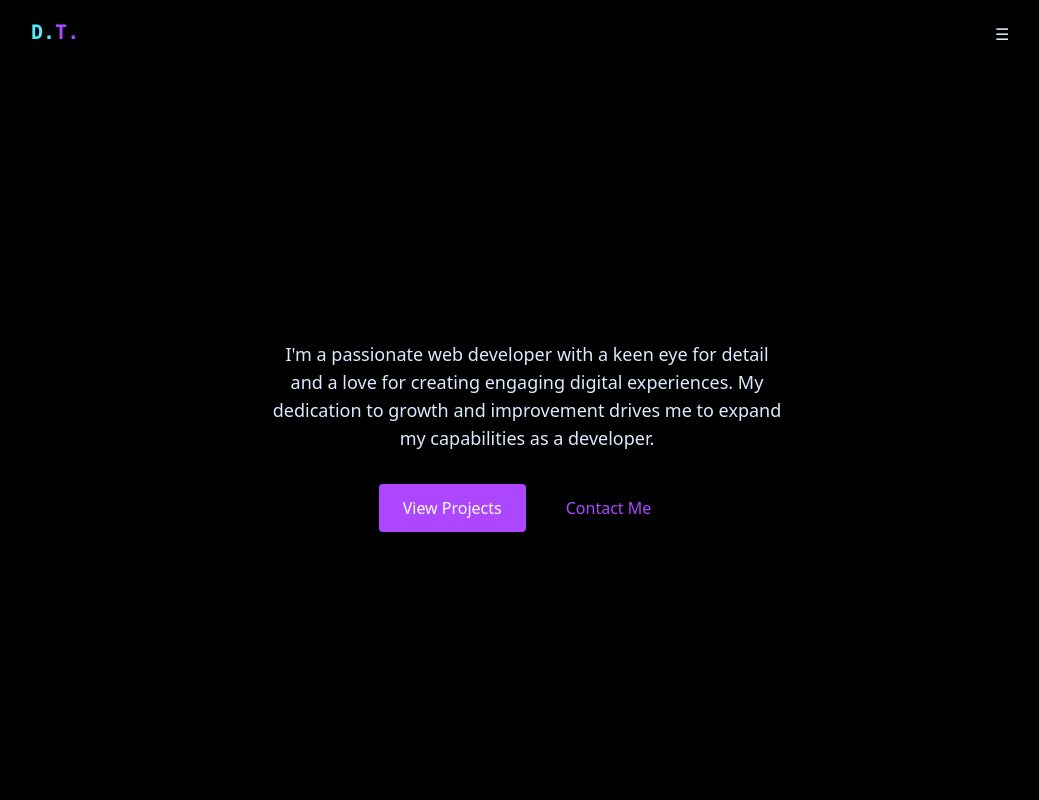
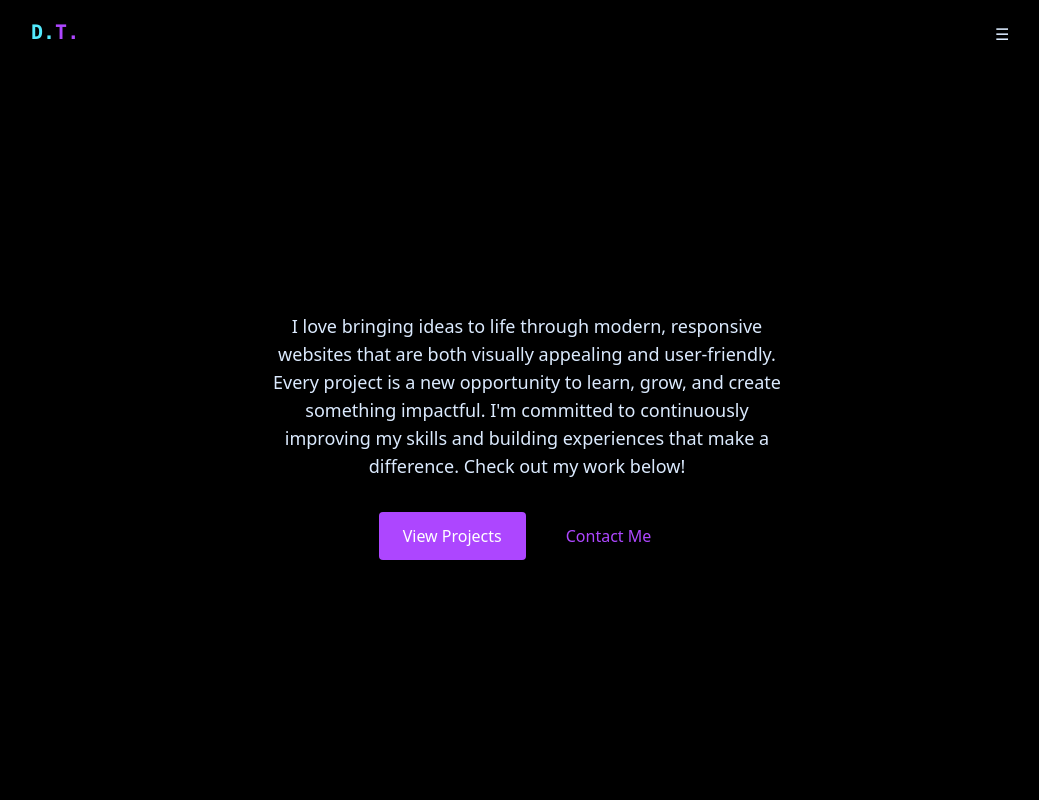
Before and after one commit to xDanielleT/my-portfolio, a React (Vite) app: page / in a window 1280 px wide. Shown: the top 800 px of the page, without its empty margins (113-1152 px from the left). Built offline with nearby package versions, Linux system fonts and the light colour scheme.

Commit message:
updated home page

```diff
--- a/src/components/sections/Home.jsx
+++ b/src/components/sections/Home.jsx
@@ -11,7 +11,7 @@ export const Home = () => {
                 </h1>
 
                 <p className="tex-gray-400 text-lg mb-8 max-w-lg mx-auto">
-                    I'm a passionate web developer with a keen eye for detail and a love for creating engaging digital experiences. My dedication to growth and improvement drives me to expand my capabilities as a developer.
+                I love bringing ideas to life through modern, responsive websites that are both visually appealing and user-friendly. Every project is a new opportunity to learn, grow, and create something impactful. I'm committed to continuously improving my skills and building experiences that make a difference. Check out my work below!
                 </p>
                 <div className="flex justify-center space-x-4">
                     <a
```
